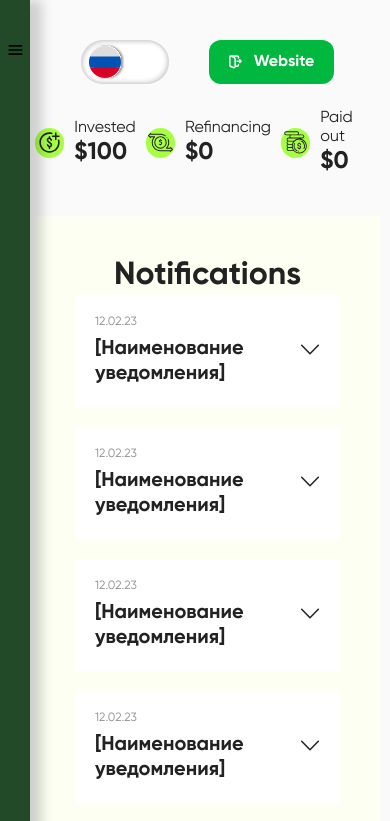
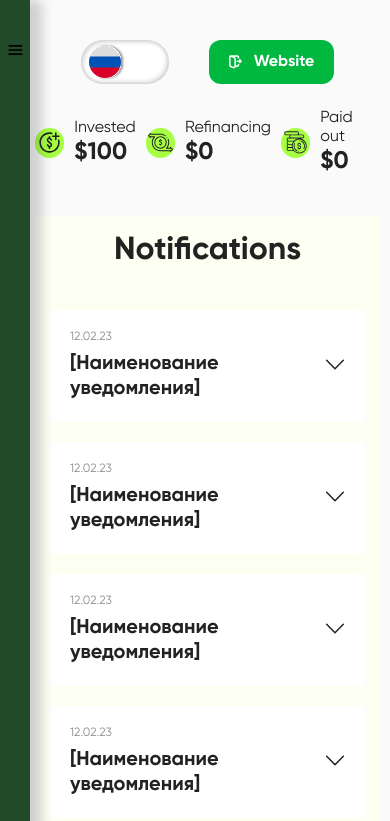
Before and after one commit to DiOnEasy/bitrock, a React (Create React App) app: page /notifications in a window 390 px wide. Shown: the top 821 px of the page. Built offline with nearby package versions, Linux system fonts and the light colour scheme.

Commit message:
notifications is completed

```diff
--- a/src/components/SideBar/sideBar.module.css
+++ b/src/components/SideBar/sideBar.module.css
@@ -90,7 +90,7 @@
 
 
 .burgerActive {
-    padding: 0 30px;
+    padding: 0 30px!important;
 }
 
 .burger img {
--- a/src/pages/Notifications/NotificationsItem/notificationsItem.module.css
+++ b/src/pages/Notifications/NotificationsItem/notificationsItem.module.css
@@ -36,3 +36,9 @@
 .itemArrowActive{
     transform: rotate(180deg);
 }
+
+@media (max-width: 800px) {
+    .itemTop{
+        gap: 10px;
+    }
+}
--- a/src/pages/Notifications/notifications.module.css
+++ b/src/pages/Notifications/notifications.module.css
@@ -11,6 +11,7 @@
     line-height: 39px;
     color: #222222;
     text-align: center;
+    margin-bottom: 40px;
 }
 
 .notificationsItems {
@@ -18,3 +19,10 @@
     flex-direction: column;
     gap: 20px;
 }
+
+@media (max-width: 800px) {
+    .notifications {
+        padding: 15px;
+    }
+
+}
```
